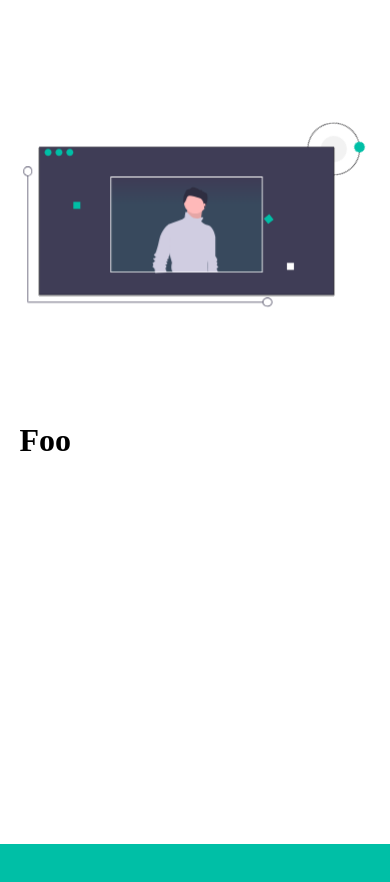
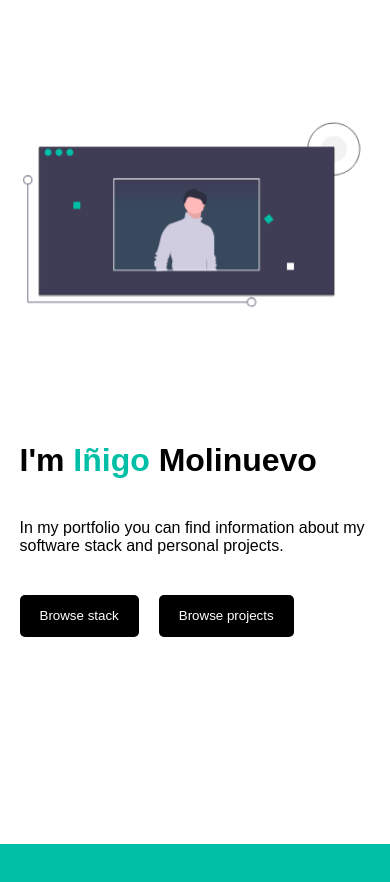
Before and after one commit to imolinuevo/personal-portfolio, a React (Create React App) app: page / in a window 390 px wide. Shown: the top 882 px of the page. Built offline with nearby package versions, Linux system fonts and the light colour scheme.

Commit message:
update landing block content & style

```diff
--- a/src/App.css
+++ b/src/App.css
@@ -5,7 +5,6 @@
 .landing-block {
   height: 100vh;
   display: flex;
-  flex-direction: column;
   justify-content: center;
   align-items: center;
 }
--- a/src/components/landing-block/LandingBlock.css
+++ b/src/components/landing-block/LandingBlock.css
@@ -1,25 +1,11 @@
 .mini-browser,
 .title-container {
-  width: 50%;
+  width: 45%;
   height: 50vh;
 }
 
 .title-container {
-    text-align: left;
-}
-
-@media screen and (max-width: 992px) {
-  .mini-browser,
-  .title-container {
-    width: 70%;
-  }
-}
-
-@media screen and (max-width: 600px) {
-  .mini-browser,
-  .title-container {
-    width: 90%;
-  }
+  text-align: left;
 }
 
 #ring {
@@ -81,3 +67,48 @@
     transform: scaleY(1.1);
   }
 }
+
+.title-container * {
+  padding: 20px 0px;
+}
+
+.title-container h1 {
+  font-size: 4em;
+}
+
+.title-container h1 span {
+  color: #00bfa6;
+  background-color: transparent;
+}
+
+.title-container p {
+  font-weight: 200;
+}
+
+.title-container button {
+  padding: 1em 1.5em;
+  border: none;
+  background-color: black;
+  color: white;
+  border-radius: 5px;
+  margin-right: 20px;
+}
+
+@media screen and (max-width: 1350px) {
+  .title-container h1 {
+    font-size: 3em;
+  }
+}
+
+@media screen and (max-width: 900px) {
+  .title-container h1 {
+    font-size: 2em;
+  }
+  .landing-block {
+    flex-direction: column-reverse;
+  }
+  .mini-browser,
+  .title-container {
+    width: 90%;
+  }
+}
--- a/src/components/landing-block/LandingBlock.tsx
+++ b/src/components/landing-block/LandingBlock.tsx
@@ -5,10 +5,20 @@ import "./LandingBlock.css";
 const LandingBlock = () => {
   return (
     <div className="main-block landing-block">
+      <div className="title-container">
+        <h1>
+          I'm <span>Iñigo</span> Molinuevo
+        </h1>
+        <p>
+          In my portfolio you can find information about my software stack and
+          personal projects.
+        </p>
+        <div>
+          <button>Browse stack</button>
+          <button>Browse projects</button>
+        </div>
+      </div>
       <MiniBrowser className="mini-browser" />
-      <div className="title-container">
-        <h1>Foo</h1>
-      </div>
     </div>
   );
 };
--- a/src/index.css
+++ b/src/index.css
@@ -6,6 +6,7 @@
 
 body {
   text-align: center;
+  font-family: sans-serif;
 }
 
 #root {
```
